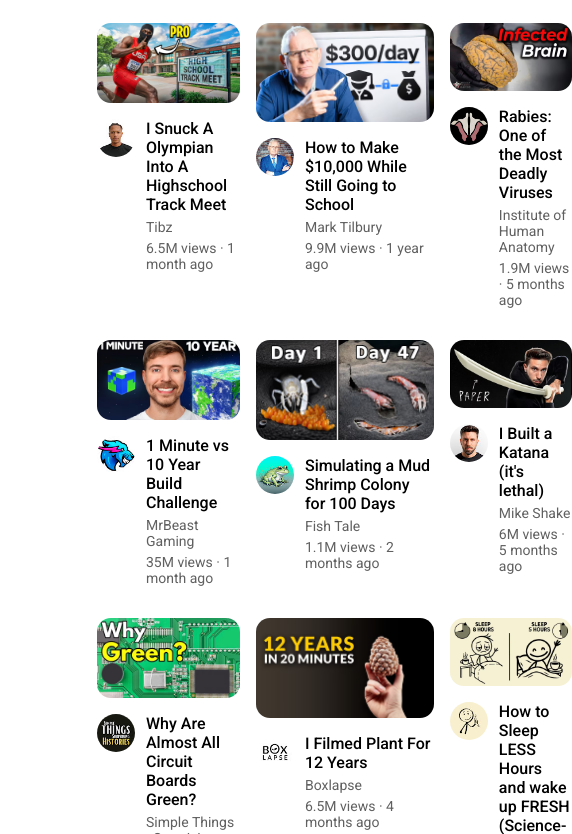
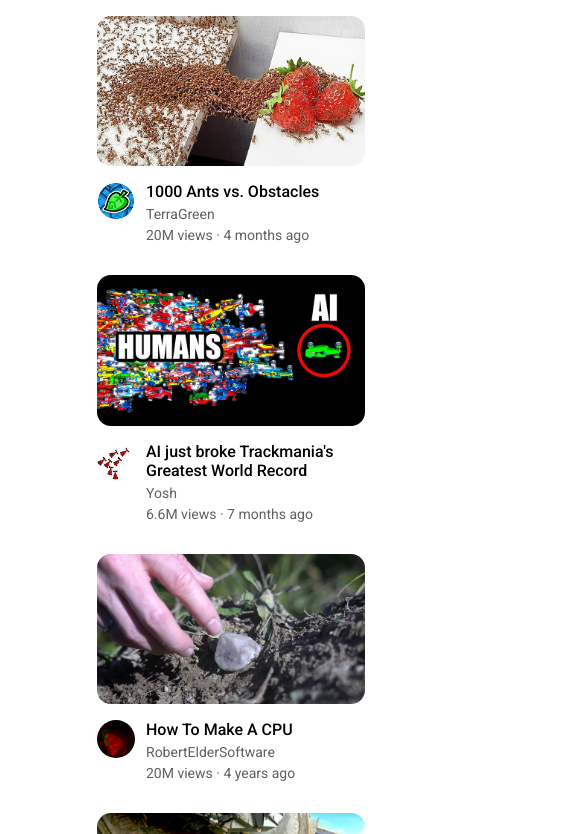
Before and after one commit to Jornalism/YouTube-Clone, a plain HTML site: page index.html in a window 390 px wide. Shown: the part 622-1456 px from the top of the page, 572 px wide, since content can reach past the window. Drawn offline with Linux system fonts and the light colour scheme.

Commit message:
adding responsiveness

```diff
--- a/styles/video-style.css
+++ b/styles/video-style.css
@@ -1,14 +1,31 @@
 .video-grid {
   display: grid;
-  grid-template-columns: repeat(3, 1fr);
   margin: 0;
   row-gap: 32px;
   column-gap: 16px;
 }
 
+.video-grid {
+  grid-template-columns: repeat(3, 1fr);
+}
+
+/* tablet */
+@media (max-width: 1130px) {
+  .video-grid {
+    grid-template-columns: repeat(2, 1fr);
+  }
+}
+
+/* mobile */
+@media (max-width: 800px) {
+  .video-grid {
+    grid-template-columns: repeat(1, 1fr);
+  }
+}
+
 .video-preview {
   width: 100%;
-  transition: all 0.40s ease;
+  transition: all 0.4s ease;
   padding: 0;
   object-fit: fill;
 }
```
